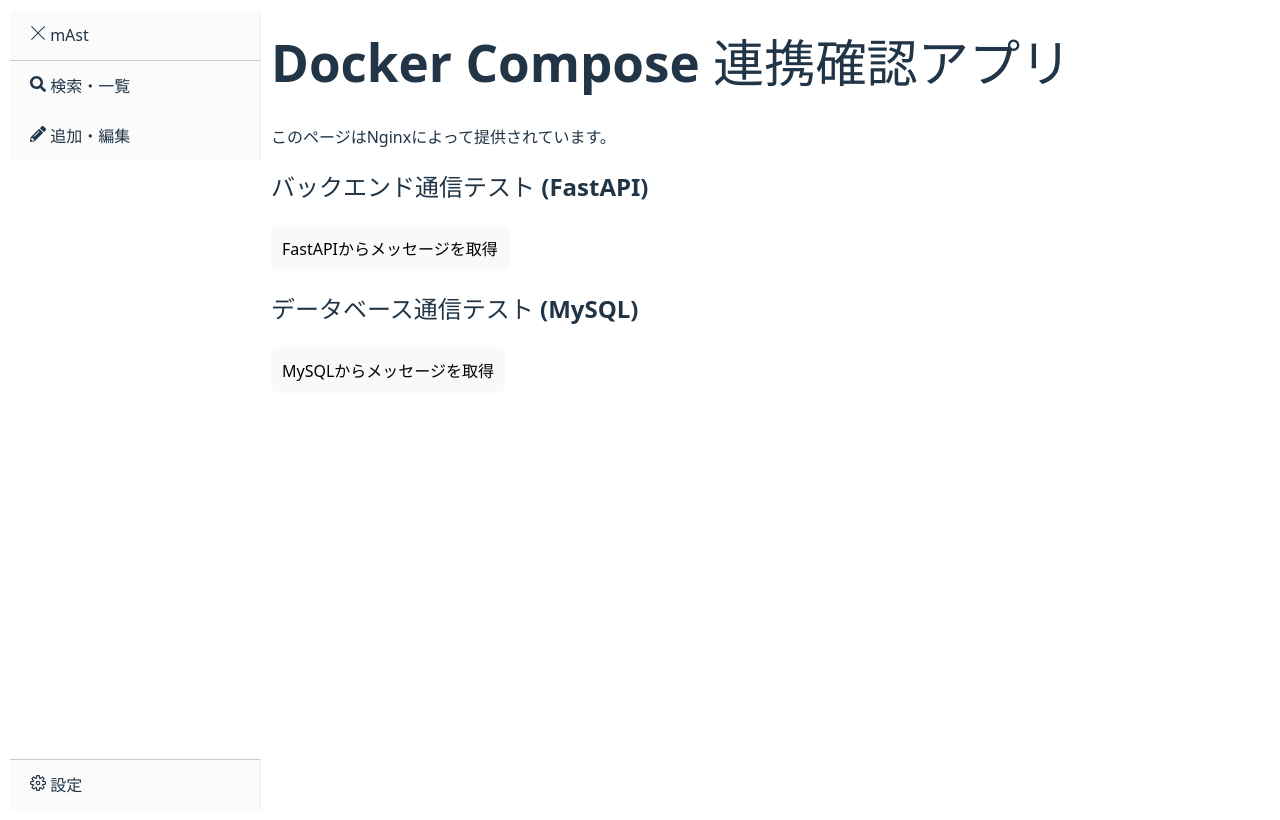
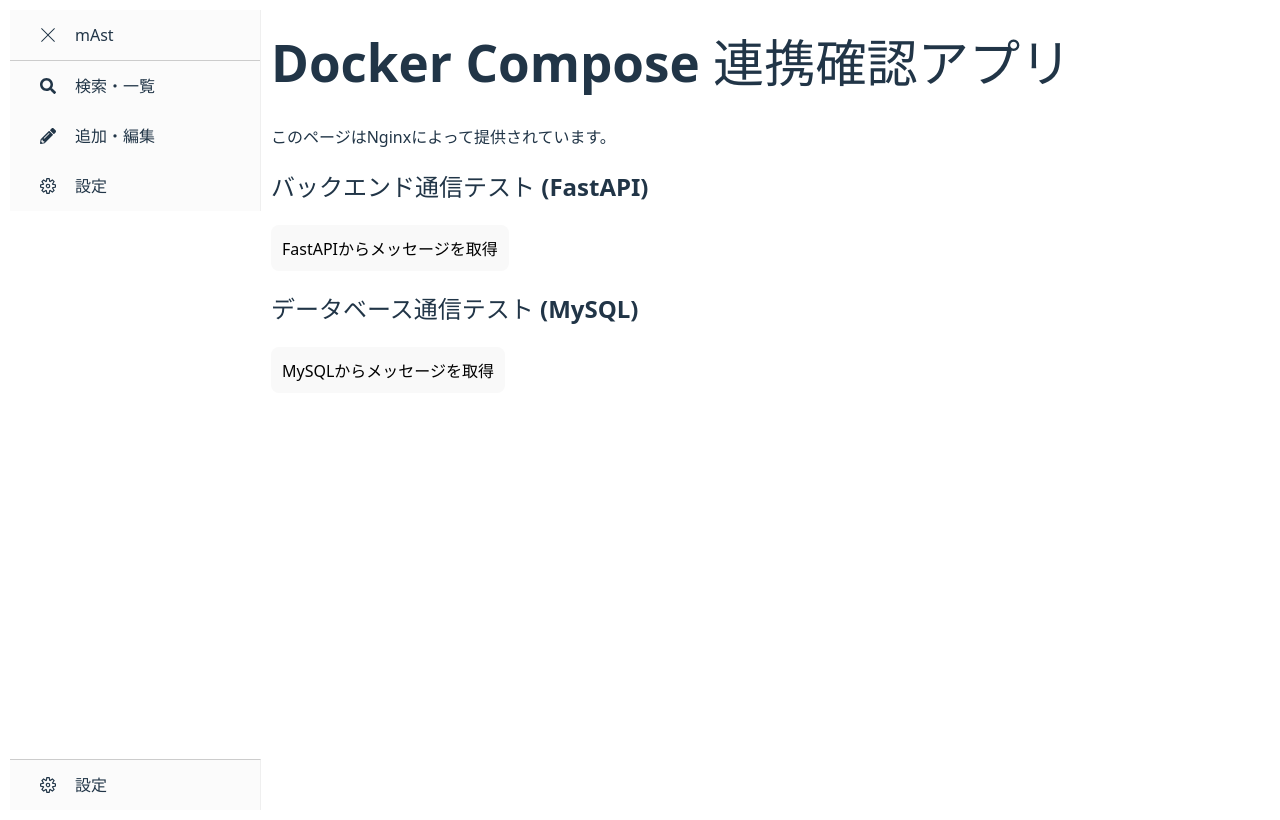
Before and after one commit to study-basic-hackathon/mAst, a React (Vite) app in the folder frontend/: page / in a window 1280 px wide. Built offline with nearby package versions, Linux system fonts and the light colour scheme.

Commit message:
SideMenu.tsx ソース整理

```diff
--- a/frontend/src/components/SideMenu.tsx
+++ b/frontend/src/components/SideMenu.tsx
@@ -3,6 +3,22 @@ import { FaSearch, FaPencilAlt } from 'react-icons/fa';
 import { VscSettingsGear } from 'react-icons/vsc';
 import { TfiMenu, TfiClose } from 'react-icons/tfi';
 import {Sidebar, Menu, MenuItem, SubMenu} from 'react-pro-sidebar';
+
+const MenuItemList = [
+    { icon: <FaSearch />, label: "検索・一覧"},
+    { icon: <FaPencilAlt />, label: "追加・編集"},
+    { icon: <VscSettingsGear/>, label: "設定"}
+];
+
+const BuildMenuItems = () => {
+    return (
+        MenuItemList.map((item, index) => (
+            <MenuItem icon={item.icon} key={index}>
+                {item.label}
+            </MenuItem>
+        ))
+    );
+}
 
 const SideMenu: React.FC = () => {
     const [sidebarCollapsed, setSidebarCollapsed] = useState(false);
@@ -15,16 +31,15 @@ const SideMenu: React.FC = () => {
         <>
             <Sidebar collapsed={sidebarCollapsed} >
                 <Menu className='sidebar_header' style={{ borderBottom: '1px solid #ccc' }}>
-                    <MenuItem onClick={toggleSidebar}>{sidebarCollapsed ? <TfiMenu/> : <><TfiClose/> mAst</> }</MenuItem>
+                    <MenuItem onClick={toggleSidebar} icon={sidebarCollapsed ? <TfiMenu/> : <TfiClose/>}>mAst</MenuItem>
                 </Menu>
                 <Menu className="sidebar_body">
-                    <MenuItem><FaSearch /> {sidebarCollapsed ? "" : "検索・一覧"}</MenuItem>
-                    <MenuItem><FaPencilAlt /> {sidebarCollapsed ? "" : "追加・編集"}</MenuItem>
+                    {BuildMenuItems()}
                 </Menu>
             </Sidebar>
             <Sidebar collapsed={sidebarCollapsed} style={{ borderTop: '1px solid #ccc', marginTop: 'auto' }} >
-                <Menu className="sidebar_footer" >
-                    <MenuItem><VscSettingsGear/> {sidebarCollapsed ? "" : "設定"}</MenuItem>
+                <Menu className="sidebar_footer">
+                    <MenuItem icon={<VscSettingsGear/>}>設定</MenuItem>
                 </Menu>
             </Sidebar>
         </>
```
